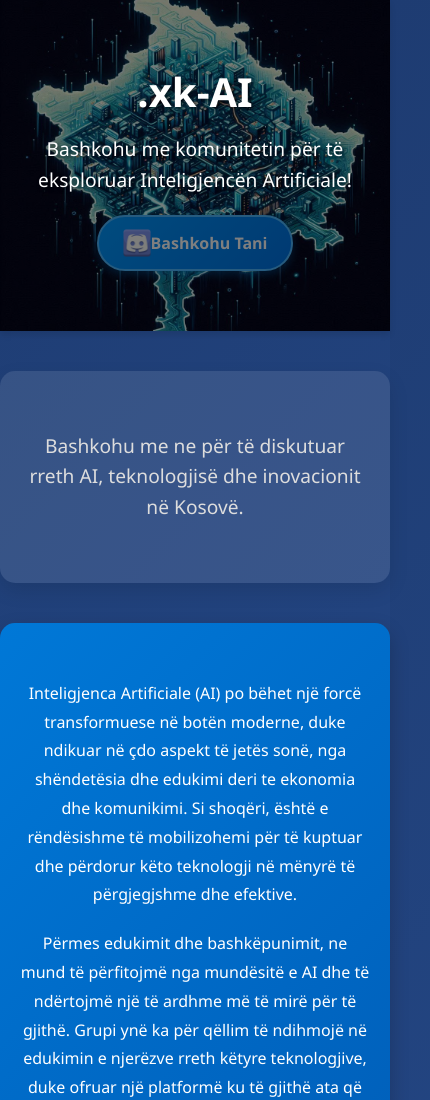
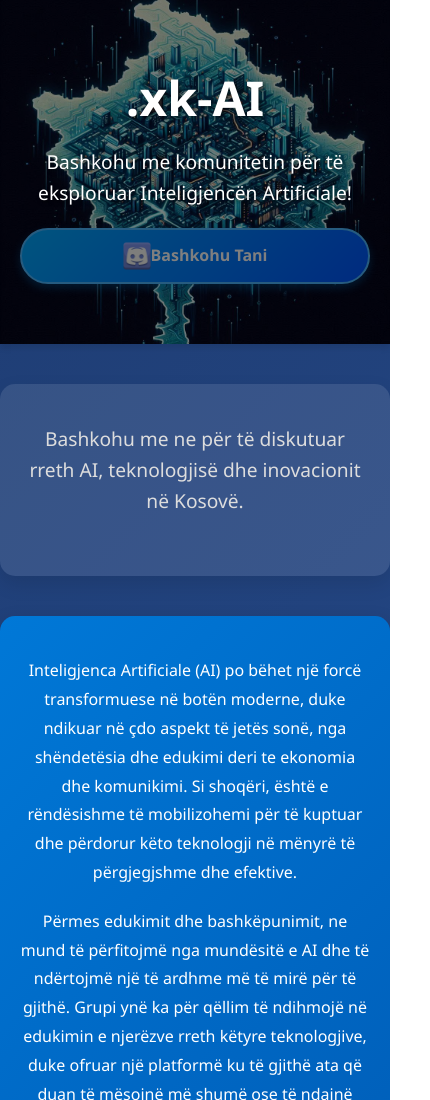
Before and after one commit to edonisth/phone-webapp, a plain HTML site: page index.html in a window 390 px wide. Shown: the top 1100 px of the page, 430 px wide, since content can reach past the window. Drawn offline with Linux system fonts and the light colour scheme.

Commit message:
responsiveness fix

```diff
--- a/index.html
+++ b/index.html
@@ -6,6 +6,12 @@
     <title>XKAI - Mëso më shumë rreth AI</title>
     <style>
         /* Stilet e Përgjithshme */
+        * {
+    box-sizing: border-box;
+    margin: 0;
+    padding: 0;
+}
+
 body {
     font-family: 'Segoe UI', Tahoma, Geneva, Verdana, sans-serif;
     margin: 0;
@@ -13,6 +19,8 @@
     background: linear-gradient(135deg, #1e3c72, #2a5298);
     color: white;
     line-height: 1.6;
+    max-width: 100%;
+    overflow-x: hidden; /* Parandalon scroll horizontal */
 }
 
         /* Header */
@@ -55,8 +63,6 @@
             animation: fadeIn 2.5s ease-in-out;
         }
 
-/* Butoni Call-to-Action */
- /* Butoni Call-to-Action */
 .cta-button {
     display: inline-flex;
     align-items: center;
@@ -65,12 +71,13 @@
     padding: 15px 30px;
     font-size: 1.1rem;
     font-weight: bold;
-            color: #FFFFFF; /* Shkrim i bardhë i pastër */
-            background: linear-gradient(135deg, #0099ff, #0073e6); /* Gradient i ndritshëm blu */
+    color: #FFFFFF !important; /* Siguron që shkrimi të jetë i bardhë */
+    background: linear-gradient(135deg, #00aaff, #0055ff); /* Ngjyra më e gjallë */
     text-decoration: none;
     border-radius: 50px;
-            border: 2px solid #4db8ff; /* Kufizim i hollë që e bën më të dallueshëm */
+    border: 2px solid #4db8ff;
     box-shadow: 0 4px 8px rgba(0, 153, 255, 0.3);
+    width: fit-content;
 }
 
         /* Seksioni Kryesor */
@@ -241,9 +248,14 @@
         }
 
         /* Responsiviteti */
+/* Përmirësimi i responsivitetit në telefon */
 @media (max-width: 600px) {
-            header h1 {
-                font-size: 2.5rem;
+    .cta-button {
+        padding: 12px 24px;
+        font-size: 1rem;
+        width: 100%; /* Përshtatje më e mirë në mobile */
+        text-align: center;
+    }
 }
 
             header p {
```
Lines whose indentation alone changed are shown as unchanged.
